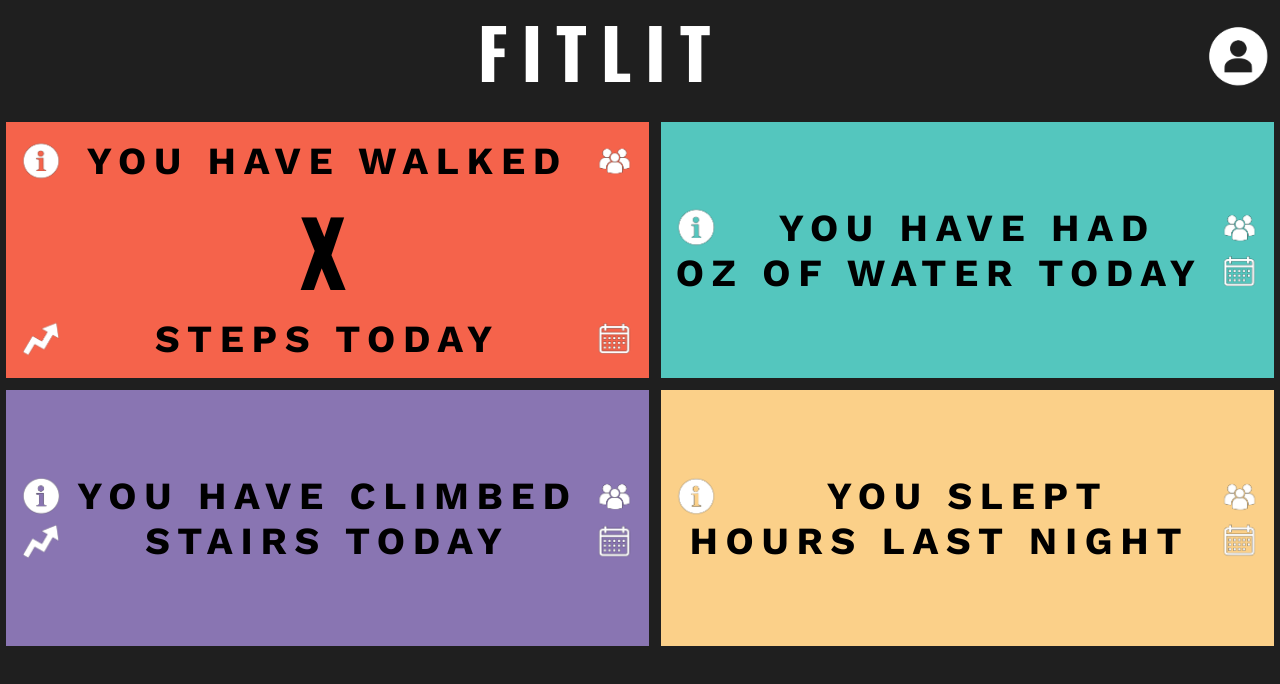
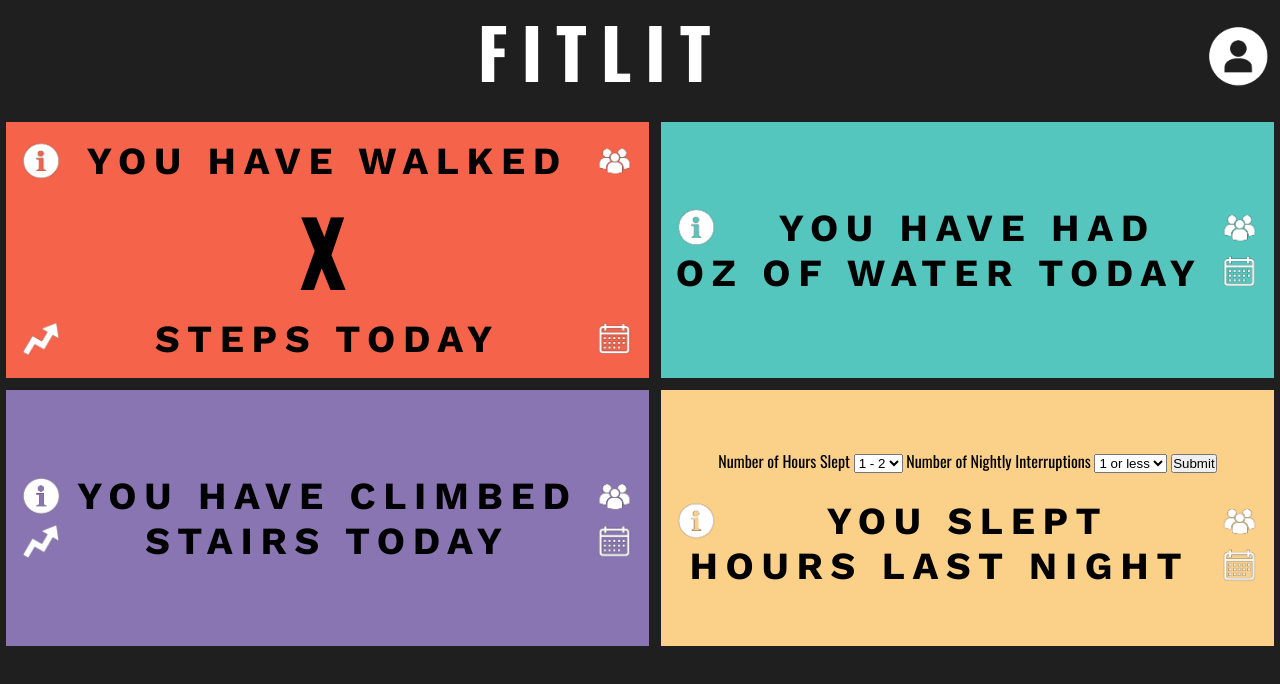
Before and after one commit to turingschool-examples/refactor-tractor-fitlit-a, a website built with webpack: page dist/index.html in a window 1280 px wide. Built offline with nearby package versions, Linux system fonts and the light colour scheme; files whose address does not match are found by name.

Commit message:
Fix readability of sleep info form

```diff
--- a/dist/index.html
+++ b/dist/index.html
@@ -180,6 +180,30 @@
       </section>
       <section class='card-container' id='sleep-card-container'>
         <section class='main-card' id='sleep-main-card'>
+          <!-- ///ADDITIONAL HTML ------ -->
+          <section class='form-container'>
+            <form id="js-add-sleep">
+              <label for="hoursSlept">Number of Hours Slept</label>
+              <select name="hoursSlept" id="hoursSlept" required>
+                <option value="">1 - 2</option>
+                <option value="">3 - 4</option>
+                <option value="">5 - 6</option>
+                <option value="">6 - 8</option>
+                <option value="">8 + </option>
+              </select>
+              <!-- <input placeholder="hours slept last night" name="hoursSlept" required /> -->
+              <label for="sleepQuality">Number of Nightly Interruptions</label>
+              <select name="sleepQuality" id="sleepQuality" required>
+                <option value="">1 or less</option>
+                <option value="">3 - 4</option>
+                <option value=""> 5 +</option>
+              </select>
+              <!-- <input placeholder="hours slept without interruptions" name="hoursSlept" required />  -->
+              <input type="submit" value="Submit">
+            </form>
+            <p class="js-error"></p>
+          </section>
+          <!-- ///---------------------- -->
           <div class='main-card-top-row'>
             <button type='button' name='button' class='info-button sleep-info-button'></button>
             <h3>YOU SLEPT</h3>
```
